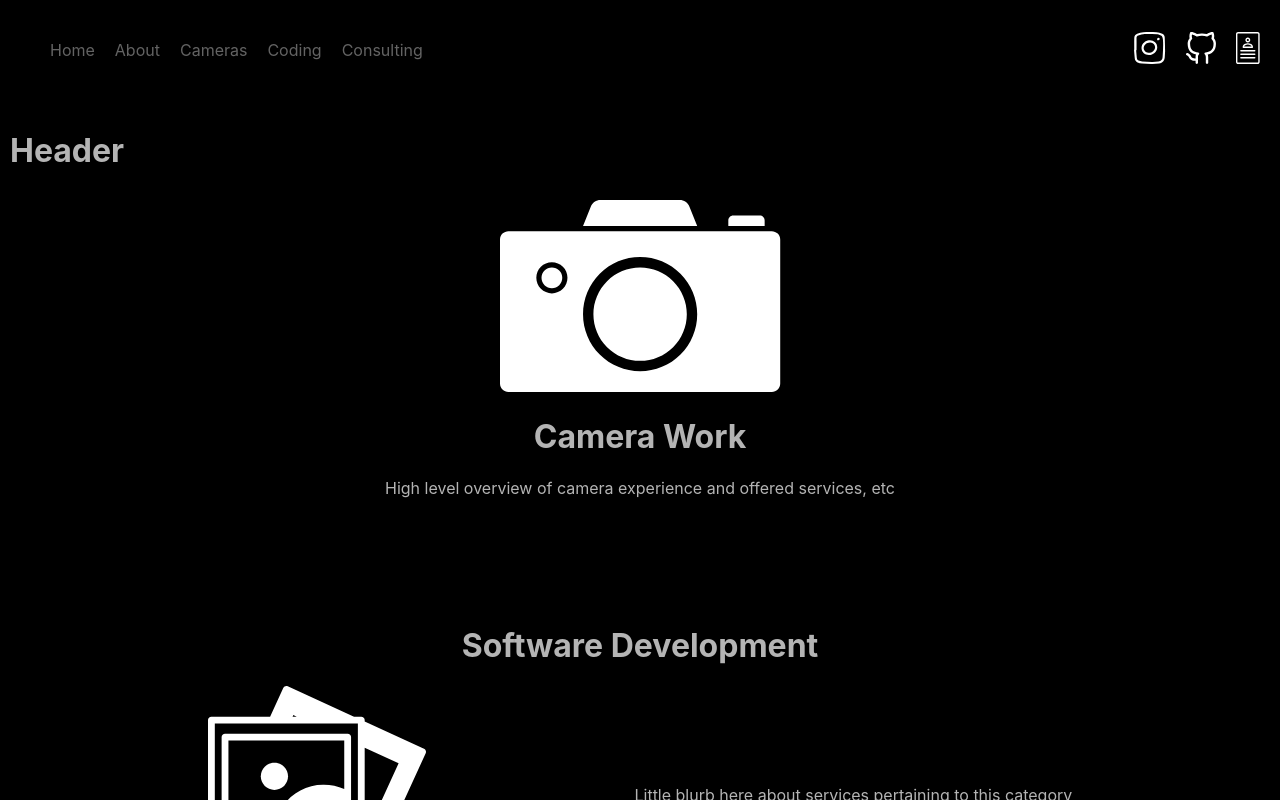
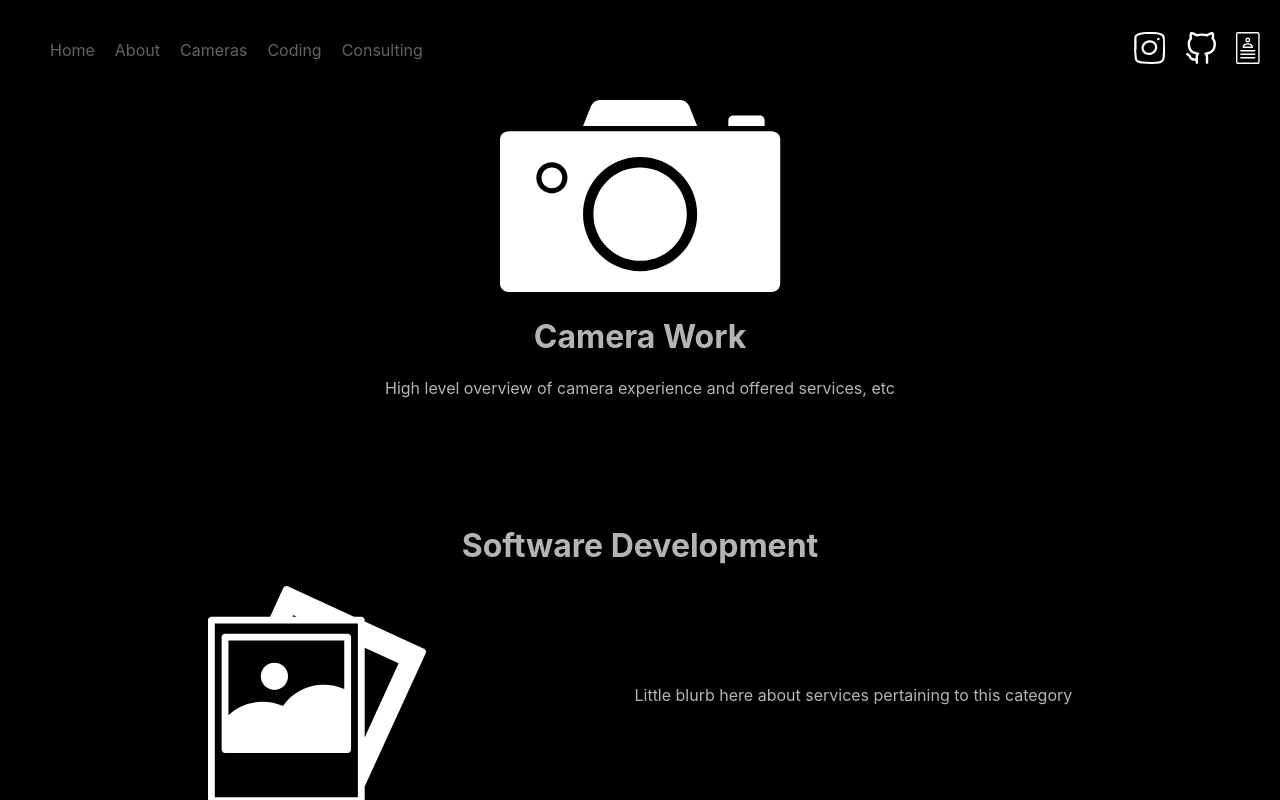
Before and after one commit to TylerFarhner/FarhnerPortfolio, a React (Create React App) app: page /Cameras in a window 1280 px wide. Shown: the top 800 px of the page. Built offline with nearby package versions, Linux system fonts and the light colour scheme; a web font is replaced by a local one.

Commit message:
Removes header text

```diff
--- a/src/pages/CameraWorkPage.js
+++ b/src/pages/CameraWorkPage.js
@@ -6,9 +6,6 @@ export default function CameraWorkPage(props) {
     return (
         <div className="CameraWorkPage">
             <main className="Page">
-                <div className="Header">
-                    <h1>Header</h1>
-                </div>
                 <div className="Body">
                     <div className="CameraTopDiv">
                         <CameraWorkIcon />
```
